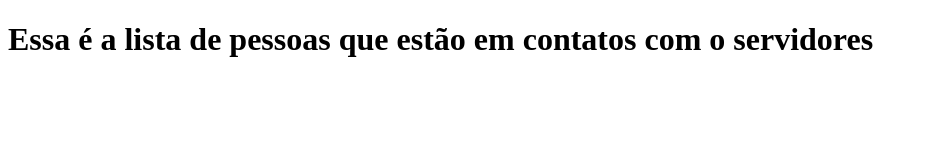
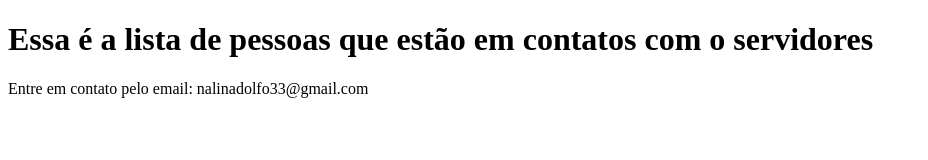
Before and after one commit to AdolfoNalin/SistemaCadastro, a plain HTML site: page Contats.html in a window 1280 px wide. Shown: the whole page, without its empty margins (0-928 px from the left). Drawn offline with Linux system fonts and the light colour scheme.

Commit message:
Adicionando email para contato

```diff
--- a/Contats.html
+++ b/Contats.html
@@ -7,5 +7,6 @@
 </head>
 <body>
     <h1>Essa é a lista de pessoas que estão em contatos com o servidores</h1>
+    <p>Entre em contato pelo email: nalinadolfo33@gmail.com</p>
 </body>
 </html>
```
